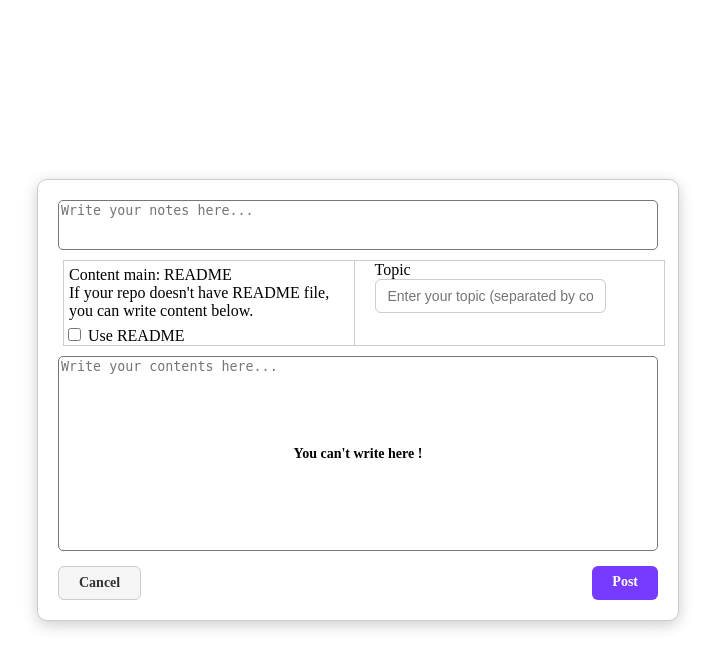
After one commit to TruongNguyenDinh/MBlogger, a PHP site: page /views/components/post-repo.php in a window 1280 px wide. The commit adds this page. Shown: the top 669 px of the page, without its empty margins (282-997 px from the left). Run offline with PHP 8.4, Linux system fonts and the light colour scheme.

Commit message:
finish design static repopage -29/09/2025

```diff
--- /dev/null
+++ b/assets/css/postrepoflex.css
@@ -0,0 +1,155 @@
+/* Container tổng */
+.pre-container {
+    display: flex;
+    flex-direction: column; /* note trên đầu, other giữa, content cuối */
+    gap: 5px; /* khoảng cách giữa các hàng */
+    width: 600px;
+    height: 400px;
+
+    /* Nổi lên giữa màn hình */
+    position: fixed;
+    top: 50%;
+    left: 50%;
+    transform: translate(-50%, -50%);
+    background-color: #fff; /* nền trắng */
+    border: 1px solid #ccc;
+    box-shadow: 0 4px 15px rgba(0,0,0,0.2);
+    padding: 20px;
+    z-index: 1000; /* luôn ở trên */
+    border-radius: 10px;
+}
+
+
+/* NOTE */
+.pre-note-write {
+    width: 100%;
+}
+
+.pre-note-write textarea {
+    width: 100%;
+    height: 50px;
+    resize: none;
+    border-radius: 5px;
+}
+.pre-intro{
+    margin: 5px;
+}
+/* OTHER */
+.pre-other {
+    width: 100%;
+    border:1px solid #ccc ;
+    margin: 5px;
+}
+
+.pre-use-readme {
+    display: flex;
+    gap: 20px;
+}
+
+/* Cột trái */
+.pre-left-side {
+    flex: 1;
+    border-right: 1px solid #ccc ;
+}
+
+/* Cột phải */
+.pre-right-side {
+    flex: 1;
+}
+.pre-topic-input input {
+    width: 80%;
+    padding: 8px 12px;           /* khoảng cách bên trong */
+    border: 1px solid #ccc;      /* viền mặc định */
+    border-radius: 6px;          /* bo góc */
+    font-size: 14px;
+    transition: all 0.3s ease;   /* hiệu ứng chuyển viền */
+    outline: none;               /* tắt viền mặc định khi focus */
+}
+
+/* Khi hover */
+.pre-topic-input input:hover {
+    border-color: #763bff;       /* viền tím khi hover */
+}
+
+/* Khi focus */
+.pre-topic-input input:focus {
+    border-color: #763bff;
+    box-shadow: 0 0 5px rgba(118, 59, 255, 0.5); /* bóng tím nhẹ */
+}
+
+/* CONTENT */
+.pre-content {
+    width: 100%;
+    height: 200px;
+    position: relative; /* để con absolute căn giữa */
+}
+
+/* use-readme căn giữa tuyệt đối */
+.use-readme {
+    position: absolute;
+    top: 50%;
+    left: 50%;
+    transform: translate(-50%, -50%);
+    text-align: center;
+    font-weight: bold;
+    font-size: 14px;
+    width: 100%;   /* hoặc auto tuỳ ý */
+}
+
+/* custom-content vẫn chiếm toàn bộ cha */
+.custom-content {
+    width: 100%;
+    height: 100%;
+    box-sizing: border-box;
+}
+
+/* textarea chiếm hết div */
+.custom-content textarea {
+    width: 100%;
+    height: 100%;
+    resize: none; /* tắt resize nếu muốn */
+    box-sizing: border-box;
+    border-radius: 5px;
+}
+.custom-content textarea:focus {
+    border: 1px solid #763bff !important;
+    outline: none; /* loại bỏ viền mặc định của browser */
+}
+/* Nút Cancel + Post */
+.pre-btns {
+    display: flex;
+    justify-content: space-between; /* Cancel bên trái, Post bên phải */
+    margin-top: 10px;
+}
+
+#cancel-post-btn,
+#post-post-btn {
+    padding: 8px 20px;
+    border-radius: 6px;
+    cursor: pointer;
+    font-weight: bold;
+    font-size: 14px;
+    transition: all 0.2s ease;
+}
+
+/* Cancel */
+#cancel-post-btn {
+    background-color: #f5f5f5;
+    color: #333;
+    border: 1px solid #ccc;
+}
+
+#cancel-post-btn:hover {
+    background-color: #e0e0e0;
+}
+
+/* Post */
+#post-post-btn {
+    background-color: #763bff;
+    color: #fff;
+    border: none;
+}
+
+#post-post-btn:hover {
+    background-color: #5a2dcc;
+}
--- /dev/null
+++ b/views/components/post-repo.php
@@ -0,0 +1,44 @@
+<link rel="stylesheet" href="../../assets/css/postrepoflex.css">
+
+<div class="pre-container">
+    <!-- NOTE -->
+    <div class="pre-note-write">
+        <textarea placeholder="Write your notes here..."></textarea>
+    </div>
+
+    <!-- OTHER -->
+    <div class="pre-other">
+        <div class="pre-use-readme">
+            <div class="pre-left-side">
+                <div class="pre-intro">
+                    Content main: README<br>
+                    If your repo doesn't have README file, you can write content below.
+                </div>
+                <div class="pre-isused">
+                    <input type="checkbox" id="isused">
+                    <label for="isused">Use README</label>
+                </div>
+            </div>
+            <div class="pre-right-side">
+                <div class="pre-topic">Topic</div>
+                <div class="pre-topic-input">
+                    <input type="text" placeholder="Enter your topic (separated by comma)">
+                </div>
+            </div>
+        </div>
+    </div>
+
+    <!-- CONTENT -->
+    <div class="pre-content">
+        <!-- Nội dung chính -->
+        <div class="use-readme" id="use-readme">You can't write here !</div>
+        <div class="custom-content" id="custom-content">
+            <textarea id="" placeholder="Write your contents here..."></textarea>
+        </div>
+    </div>
+    <div class="pre-btns">
+        <div id="cancel-post-btn">Cancel</div>
+        <div id="post-post-btn">Post</div>
+    </div>
+
+</div>
--- a/views/repo/repo.php
+++ b/views/repo/repo.php
@@ -71,7 +71,10 @@
                 </div>
 
             </div>
-            <div class="post-btns">POST</div>
+            <div class="post-btns" id="post-btn" style="display:none;">POST</div>
+            <div id="show-post-repo-card" style="display:none;">
+                <?php include('../components/post-repo.php') ?>
+            </div>
         </div>
     </main>
     <script src="../../assets/js/repo.js"></script>
```
